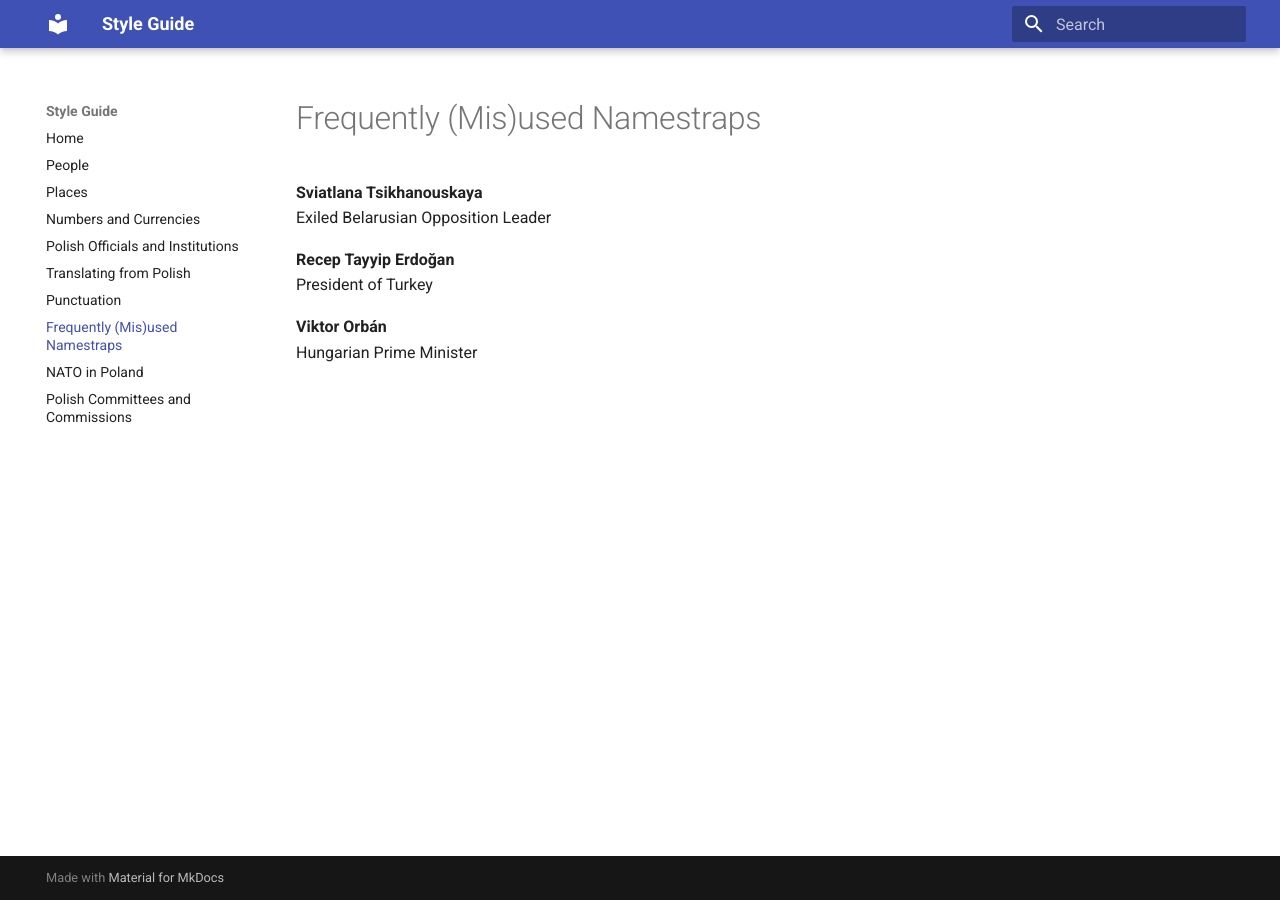
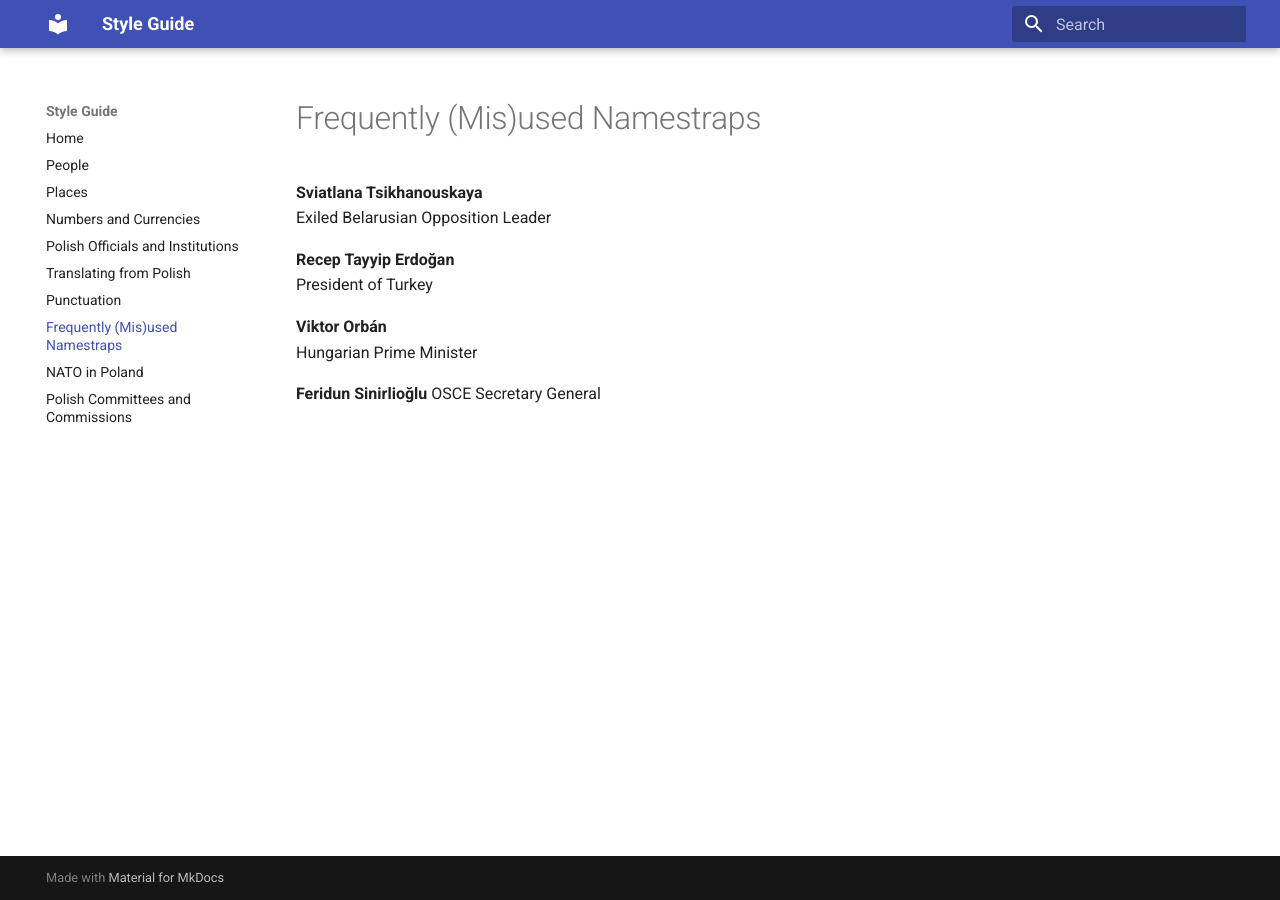
Before and after one commit to rthrbrs/styleguide, an MkDocs documentation site: the page built from docs/Namestraps.md, in a window 1280 px wide. Built offline with MkDocs 1.6.1 and Material for MkDocs 9.7.7, drawn with Linux system fonts in a browser that asks for light colours.

Commit message:
added Feridun Sinirlioğlu

```diff
--- a/docs/Namestraps.md
+++ b/docs/Namestraps.md
@@ -10,3 +10,6 @@ President of Turkey
 
 **Viktor Orbán**
 Hungarian Prime Minister
+
+**Feridun Sinirlioğlu**
+OSCE Secretary General
```
Also changed, not shown: docs/People.md (+1 -0 lines), site/Poland/index.html, site/search/search_index.json.
